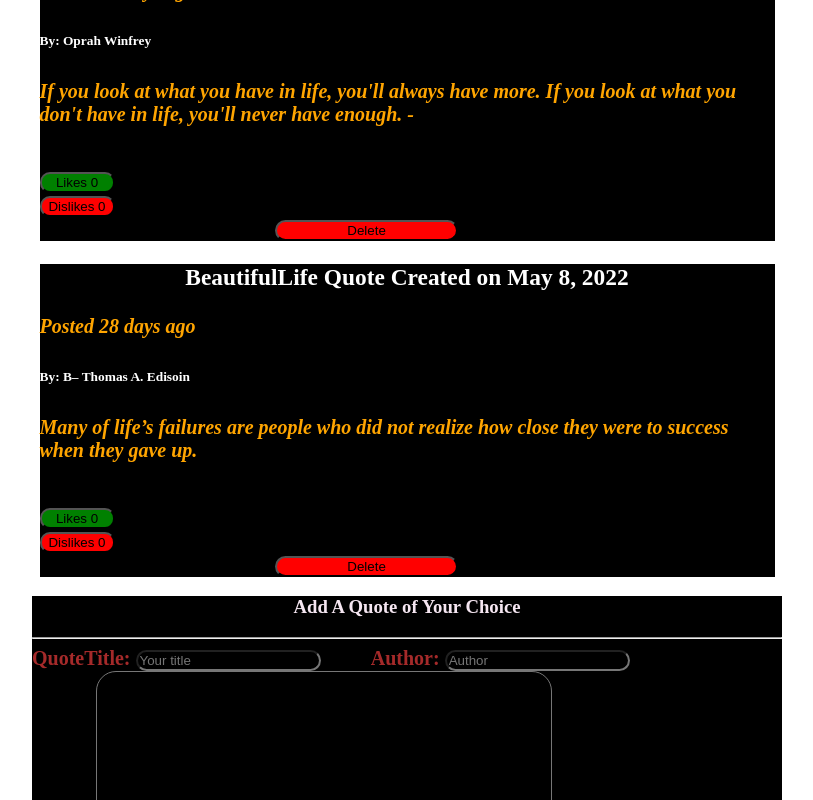
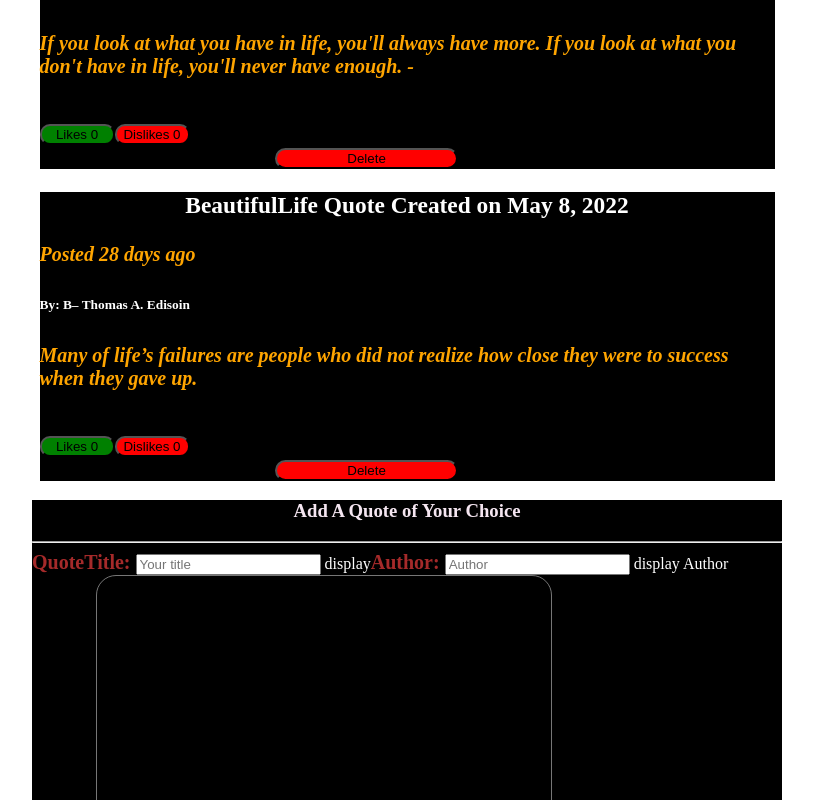
Before and after one commit to kelvinkip/Project-quotes, an Angular app: page / in a window 1280 px wide. Shown: the part 780-1580 px from the top of the page, without its empty margins (376-1189 px from the left). Built offline with nearby package versions, Linux system fonts and the light colour scheme.

Commit message:
flex the like and dislike button

```diff
--- a/package.json
+++ b/package.json
@@ -18,6 +18,8 @@
     "@angular/platform-browser": "~13.3.0",
     "@angular/platform-browser-dynamic": "~13.3.0",
     "@angular/router": "~13.3.0",
+    "@azure/ng-deploy": "^0.2.3",
+    "ngx-deploy": "^1.0.3",
     "rxjs": "~7.5.0",
     "tslib": "^2.3.0",
     "zone.js": "~0.11.4"
--- a/src/app/quote-form/quote-form.component.css
+++ b/src/app/quote-form/quote-form.component.css
@@ -35,7 +35,7 @@ label {
 .container3{
   display: flex;
 }
-.form-control{
+.formtitle{
   border-radius: 20px;
   color: white;
   background-color: transparent;
--- a/src/app/quote-form/quote-form.component.html
+++ b/src/app/quote-form/quote-form.component.html
@@ -3,14 +3,14 @@
   <hr>
   <form action="" (ngSubmit)="submitQuote()" #quoteForm="ngForm">
       <div class="container3">
-      <div class="form-group">
+      <div class="formtitle">
           <label for="title"> QuoteTitle: </label>
           <input type="text" class="form-control" id="title" placeholder="Your title" [(ngModel)]="newQuote.title"
               name="title" #title="ngModel" required>
           display {{newQuote.title}}
           <div [hidden]="title.valid || title.pristine" class="alert alert-danger"></div>
       </div>
-      <div class="form-group">
+      <div class="formtitle">
           <label for="tauthor"> Author: </label>
           <input type="text" class="form-control" id="author" placeholder="Author" [(ngModel)]="newQuote.author"
               name="author" #author="ngModel" required>
@@ -18,7 +18,7 @@
           <div [hidden]="author.valid || author.pristine" class="alert alert-danger"></div>
       </div>
     </div>
-      <div class="form-group">
+      <div class="formtitle">
           <label for="quote"> Quote: </label>
           <textarea type="text" class="form-control1" id="quote" [(ngModel)]="newQuote.quote"
               name="quote" #quote="ngModel" required> </textarea>
--- a/src/app/updown/updown.component.css
+++ b/src/app/updown/updown.component.css
@@ -37,3 +37,6 @@
     border-radius: 10px;
     width: 75px;
   }
+  .updown{
+    display: flex;
+  }
--- a/src/app/updown/updown.component.html
+++ b/src/app/updown/updown.component.html
@@ -1,8 +1,8 @@
-<div class="d-flex justify-content-around mb-4">
+<div class="updown">
   <div class="d-flex">
-  <button class="btn btn-success me-4" (click)="likes()">Likes {{numberOfupvotes}}</button>
+  <button class="btn" (click)="likes()">Likes {{numberOfupvotes}}</button>
   </div>
   <div class="d-flex">
-  <button class="btn1 btn-danger me-4" (click)="dislikes()">Dislikes {{numberOfdownvotes}}</button>
+  <button class="btn1" (click)="dislikes()">Dislikes {{numberOfdownvotes}}</button>
   </div>
 </div>
```
Also changed, not shown: 1 other file (tests, documents, lock files or other folders).
